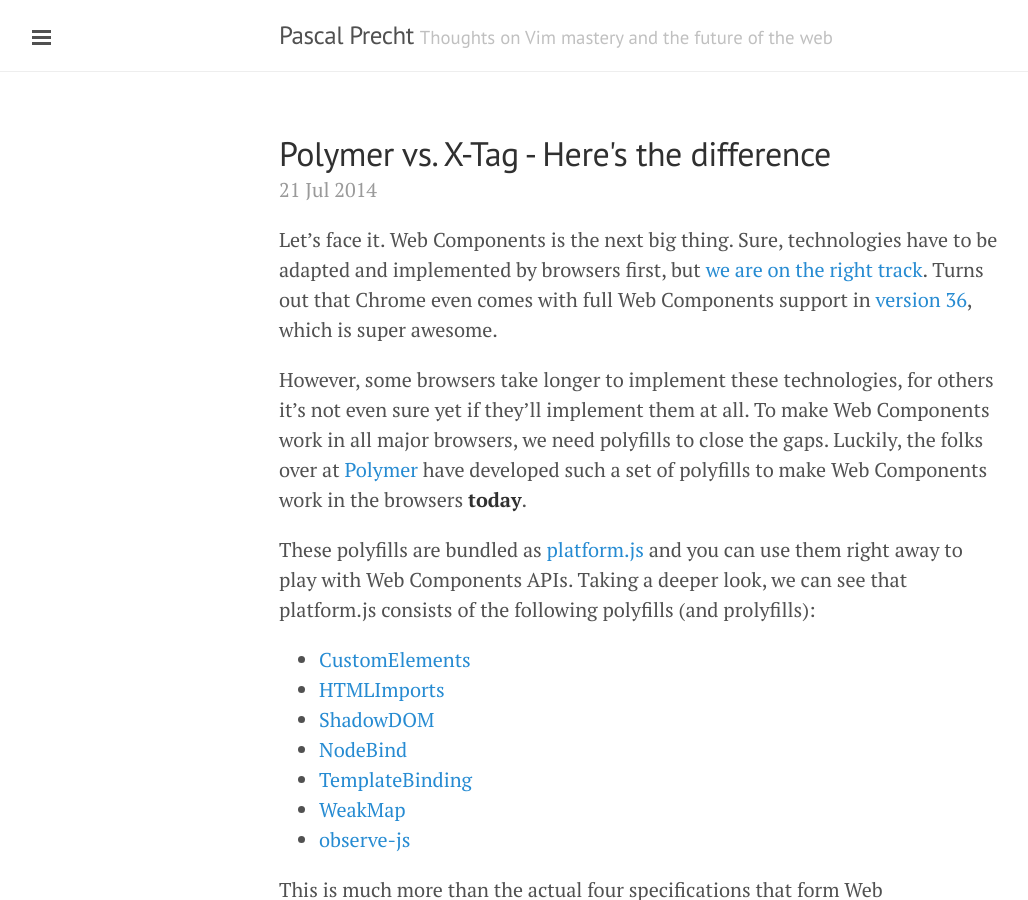
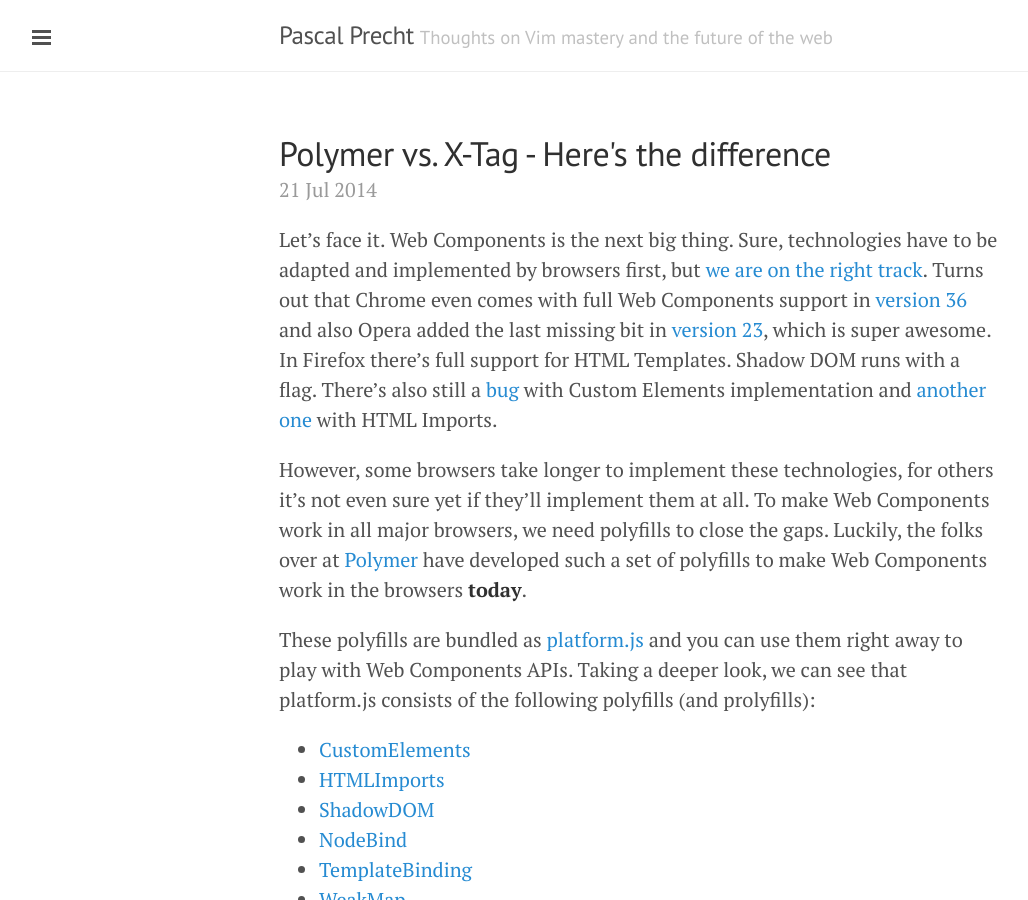
Before and after one commit to 0x-r4bbit/pascalprecht.github.io, a Jekyll site: the page built from _posts/2014-07-21-polymer-vs-x-tag-here-is-the-difference.md, in a window 1280 px wide and 900 px high. Shown: the whole window, without its empty margins (1-1029 px from the left). Built offline with Jekyll 4.4.1, drawn with Linux system fonts in a browser that asks for light colours; Markdown is read by kramdown in place of the engine named in the settings.

Commit message:
updates article

```diff
--- a/_posts/2014-07-21-polymer-vs-x-tag-here-is-the-difference.md
+++ b/_posts/2014-07-21-polymer-vs-x-tag-here-is-the-difference.md
@@ -3,7 +3,7 @@
 title: Polymer vs. X-Tag - Here's the difference
 ---
 
-Let's face it. Web Components is the next big thing. Sure, technologies have to be adapted and implemented by browsers first, but [we are on the right track](http://jonrimmer.github.io/are-we-componentized-yet/). Turns out that Chrome even comes with full Web Components support in [version 36](https://twitter.com/addyosmani/status/489490560869490688), which is super awesome.
+Let's face it. Web Components is the next big thing. Sure, technologies have to be adapted and implemented by browsers first, but [we are on the right track](http://jonrimmer.github.io/are-we-componentized-yet/). Turns out that Chrome even comes with full Web Components support in [version 36](https://twitter.com/addyosmani/status/489490560869490688) and also Opera added the last missing bit in [version 23](http://dev.opera.com/blog/opera-23/), which is super awesome. In Firefox there's full support for HTML Templates. Shadow DOM runs with a flag. There's also still a [bug](https://bugzilla.mozilla.org/show_bug.cgi?id=856140) with Custom Elements implementation and [another one](https://bugzilla.mozilla.org/show_bug.cgi?id=877072) with HTML Imports.
 
 However, some browsers take longer to implement these technologies, for others it's not even sure yet if they'll implement them at all. To make Web Components work in all major browsers, we need polyfills to close the gaps. Luckily, the folks over at [Polymer](http://polymer-project.org) have developed such a set of polyfills to make Web Components work in the browsers **today**.
 
```
